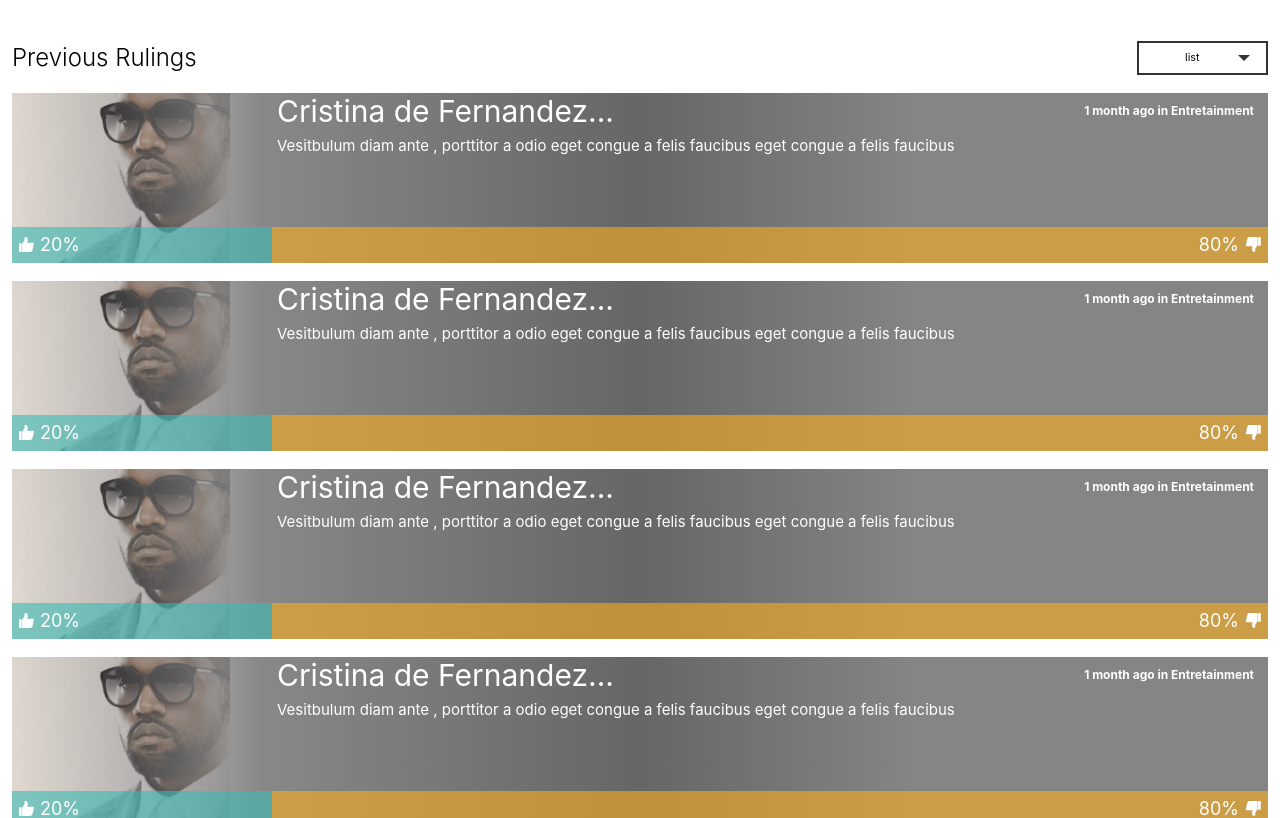
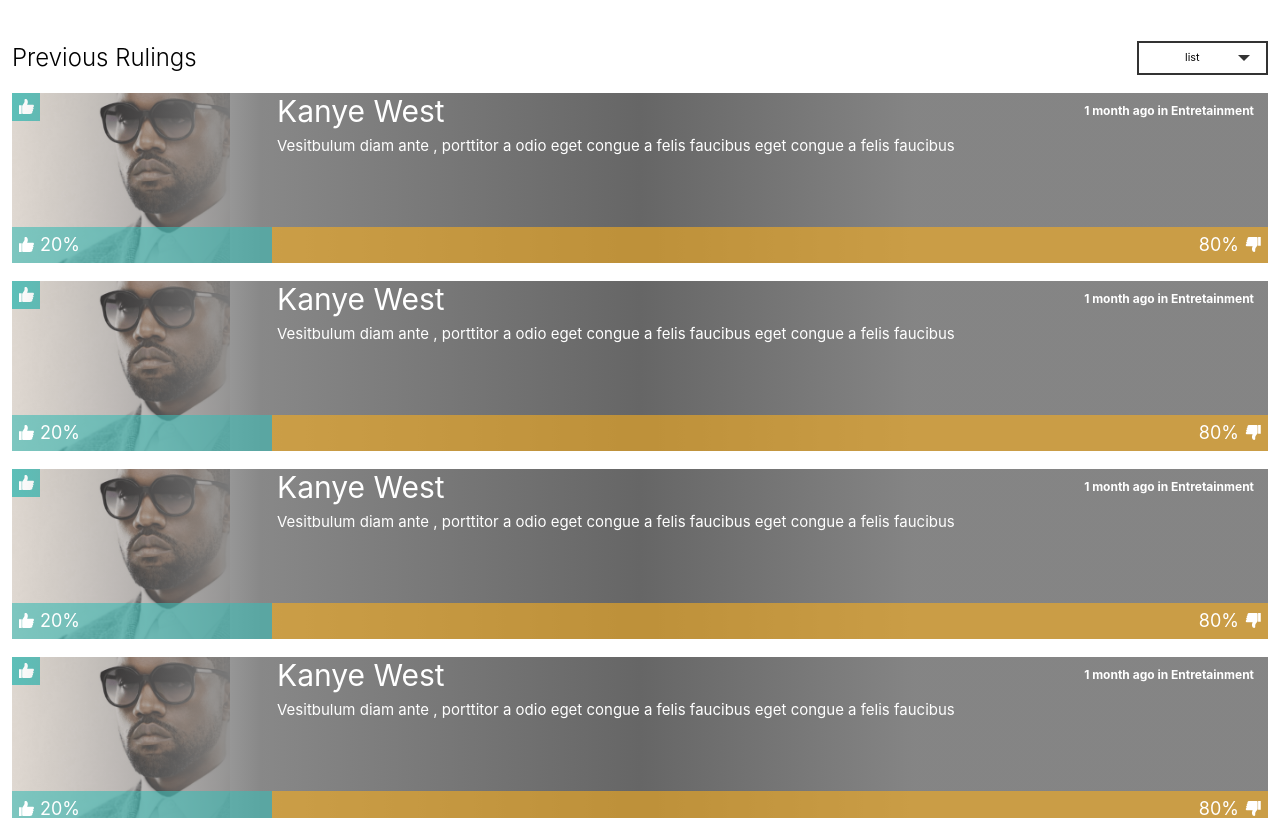
Before and after one commit to rmacuna/votes-widget, a React (Create React App) app: page / in a window 1280 px wide. Shown: the top 818 px of the page. Built offline with nearby package versions, Linux system fonts and the light colour scheme.

Commit message:
refactor: Added thumb label button

```diff
--- a/src/components/carousel-card/CarouselCard.tsx
+++ b/src/components/carousel-card/CarouselCard.tsx
@@ -10,14 +10,16 @@ import {
 import { GaugeBar } from "./gauge-bar/GaugeBar";
 import kanye from "../../assets/img/kanye.jpeg";
 import { ellipsisName } from "./helpers";
+import { ThumbButton } from "../thumb-button/ThumbButton";
 
 export const CarouselCard = () => {
   return (
     <CarouselCardContainer>
+      <ThumbButton position="absolute" buttonType="up" />
       <CardBackdrop />
       <CardImage src={kanye} />
       <CardContent>
-        <CardTitle>{ellipsisName("Cristina de Fernandez Aguilar")}</CardTitle>
+        <CardTitle>{ellipsisName("Kanye West")}</CardTitle>
         <CardDescription>
           Vesitbulum diam ante , porttitor a odio eget congue a felis faucibus
           eget congue a felis faucibus
--- a/src/components/thumb-button/ThumbButton.styles.ts
+++ b/src/components/thumb-button/ThumbButton.styles.ts
@@ -1,17 +1,44 @@
 import styled from "styled-components";
+import { PHONE_MAX, TABLET_MIN } from "../common-utils/constants";
 
-interface IThumbButton {
+export interface IThumbButton {
   readonly buttonType: "up" | "down";
+  readonly position: "absolute" | "relative";
 }
 
-export const ThumbButtonStyled = styled.button<IThumbButton>`
+export const ThumbButtonContainer = styled.button<IThumbButton>`
   background: ${(props: IThumbButton) =>
     props.buttonType === "up"
       ? "hsla(177, 51%, 48%, 0.8)"
       : "hsla(39, 96%, 64%, 1)"};
-  width: 45px;
-  height: 45px;
+
   display: flex;
+  border: none;
+  outline: none;
   justify-content: center;
   align-items: center;
+
+  // Position depending on property absolute.
+  ${(props) => {
+    if (props.position === "absolute") {
+      return `
+        position: absolute;
+        z-index: 1;
+        @media (max-width: ${PHONE_MAX}){
+          top: 50%;
+          transform: translateY(-110%);
+          left: 0;
+          width: 28px;
+          height: 28px;
+        }
+        @media (min-width: ${TABLET_MIN}) {
+          top: 0;
+          left: 0;
+          width: 28px;
+          height: 28px;
+          margin: 0;
+        }
+      `;
+    }
+  }}
 `;
--- a/src/components/thumb-button/ThumbButton.tsx
+++ b/src/components/thumb-button/ThumbButton.tsx
@@ -1,5 +1,26 @@
-import { ThumbButtonStyled } from "./ThumbButton.styles";
+import { ThumbButtonContainer } from "./ThumbButton.styles";
+import ThumbUp from "../../assets/svg/thumbup.svg";
 
-export const ThumbButton = () => {
-  return <ThumbButtonStyled buttonType="up" />;
+interface ThumbButtonProps {
+  onClick?: () => void;
+  isActive?: boolean;
+  position: "absolute" | "relative";
+  buttonType: "up" | "down";
+}
+
+export const ThumbButton = ({
+  onClick,
+  isActive,
+  position,
+  buttonType,
+}: ThumbButtonProps) => {
+  return (
+    <ThumbButtonContainer
+      buttonType={buttonType}
+      onClick={onClick}
+      position={position}
+    >
+      <img src={ThumbUp} alt="Thumbs up" />
+    </ThumbButtonContainer>
+  );
 };
```
